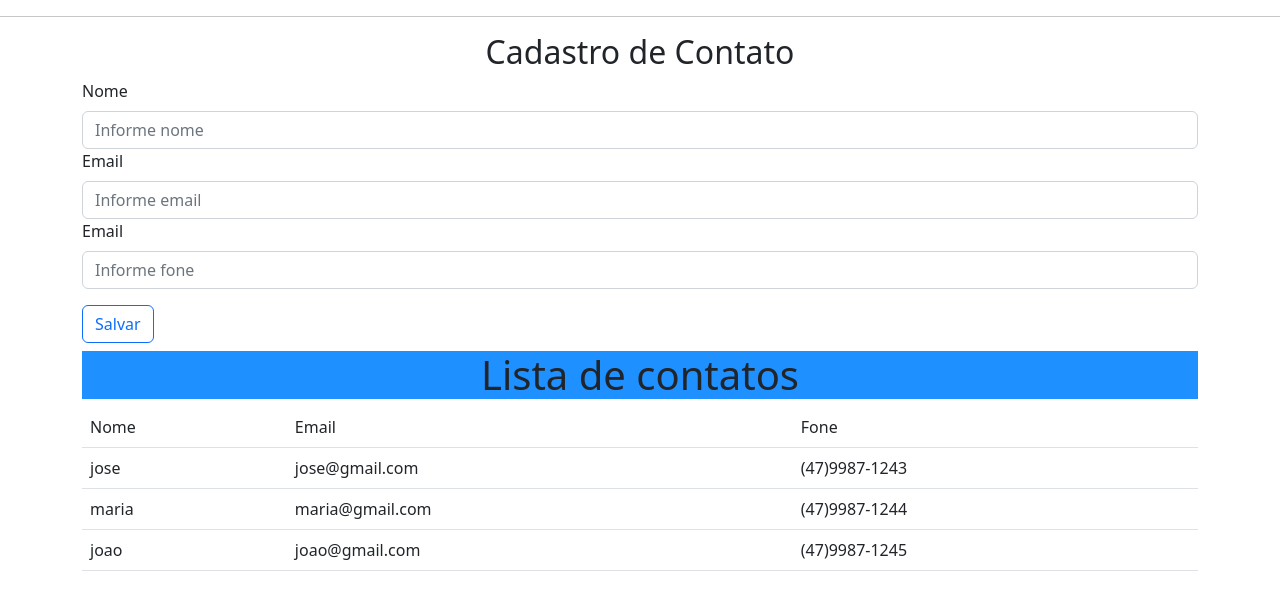
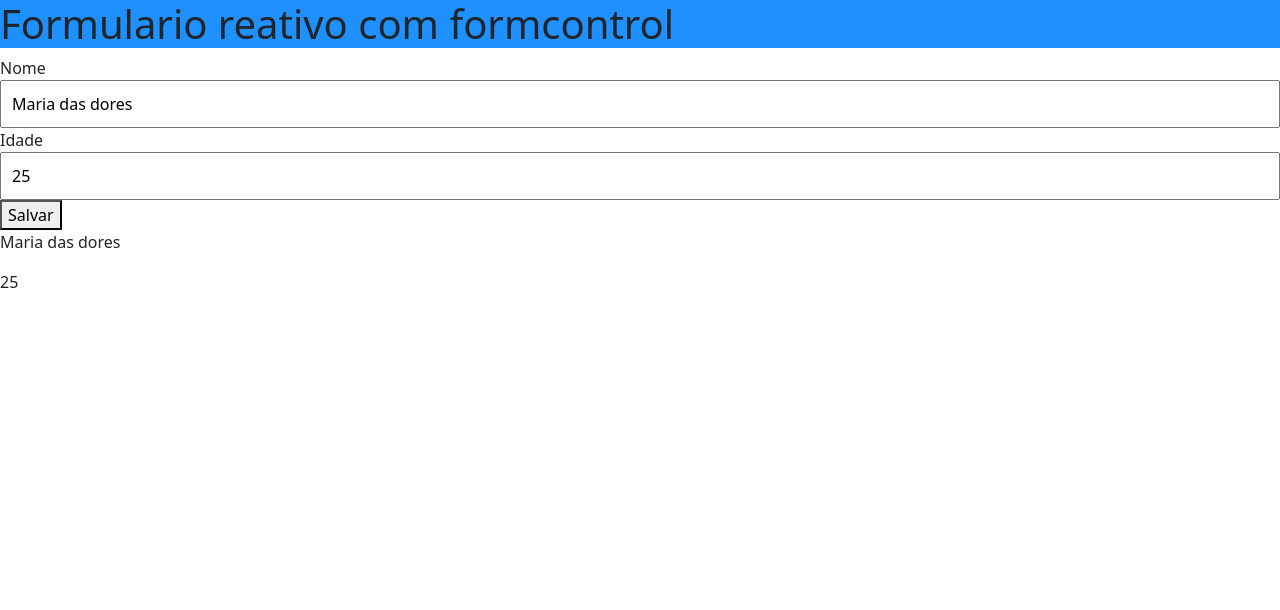
Before and after one commit to instrutorvilson/tsy-angular, an Angular app: page / in a window 1280 px wide. Shown: the top 610 px of the page. Built offline with nearby package versions, Linux system fonts and the light colour scheme.

Commit message:
Adicionado form reativo sem grupo de componentes

```diff
--- a/src/app/app.component.html
+++ b/src/app/app.component.html
@@ -16,4 +16,4 @@
  <label for="ididade">Idade</label>
  <input type="number" [(ngModel)]="idade" />
  -->
- <app-cadastro></app-cadastro>
+ <app-form-reativo></app-form-reativo>
--- a/src/app/cadastro/cadastro.component.ts
+++ b/src/app/cadastro/cadastro.component.ts
@@ -12,6 +12,8 @@ interface IContato{
   styleUrls: ['./cadastro.component.css']
 })
 export class CadastroComponent {
+ // contato:IContato = {nome:'',email:'',fone:''}
+  contato:IContato
 
    contatos: IContato[] = [
     {nome:'jose',email:'jose@gmail.com',fone:'(47)9987-1243'},
@@ -19,7 +21,9 @@ export class CadastroComponent {
     {nome:'joao',email:'joao@gmail.com',fone:'(47)9987-1245'}
   ]
 
-   constructor(){}
+   constructor(){
+    this.contato = {nome:'',email:'',fone:''}
+   }
 
    enviar(dados:IContato){
        this.contatos.push(dados)
--- /dev/null
+++ b/src/app/form-reativo/form-reativo.component.html
@@ -0,0 +1,11 @@
+<h1>Formulario reativo com formcontrol</h1>
+
+<label for="idnome">Nome</label>
+<input type="text" [formControl]="nome" id="idnome" placeholder="Informe nome">
+
+<label for="ididade">Idade</label>
+<input type="number" [formControl]="idade" id="ididade" placeholder="Informe idade">
+
+<button (click)="enviar()">Salvar</button>
+<p>{{nome.value}}</p>
+<p>{{idade.value}}</p>
--- /dev/null
+++ b/src/app/form-reativo/form-reativo.component.ts
@@ -0,0 +1,15 @@
+import { Component } from '@angular/core'
+import { FormControl } from '@angular/forms'
+
+@Component({
+  selector: 'app-form-reativo',
+  templateUrl: './form-reativo.component.html',
+  styleUrls: ['./form-reativo.component.css']
+})
+export class FormReativoComponent {
+    nome = new FormControl('Maria das dores')
+    idade = new FormControl(25)
+    enviar(){
+      console.log(`Nome ${this.nome.value} \n Idade: ${this.idade.value}`)
+    }
+}
```
Also changed, not shown: src/app/app.module.ts (+6 -3 lines), src/app/form-reativo/form-reativo.component.css (added).
